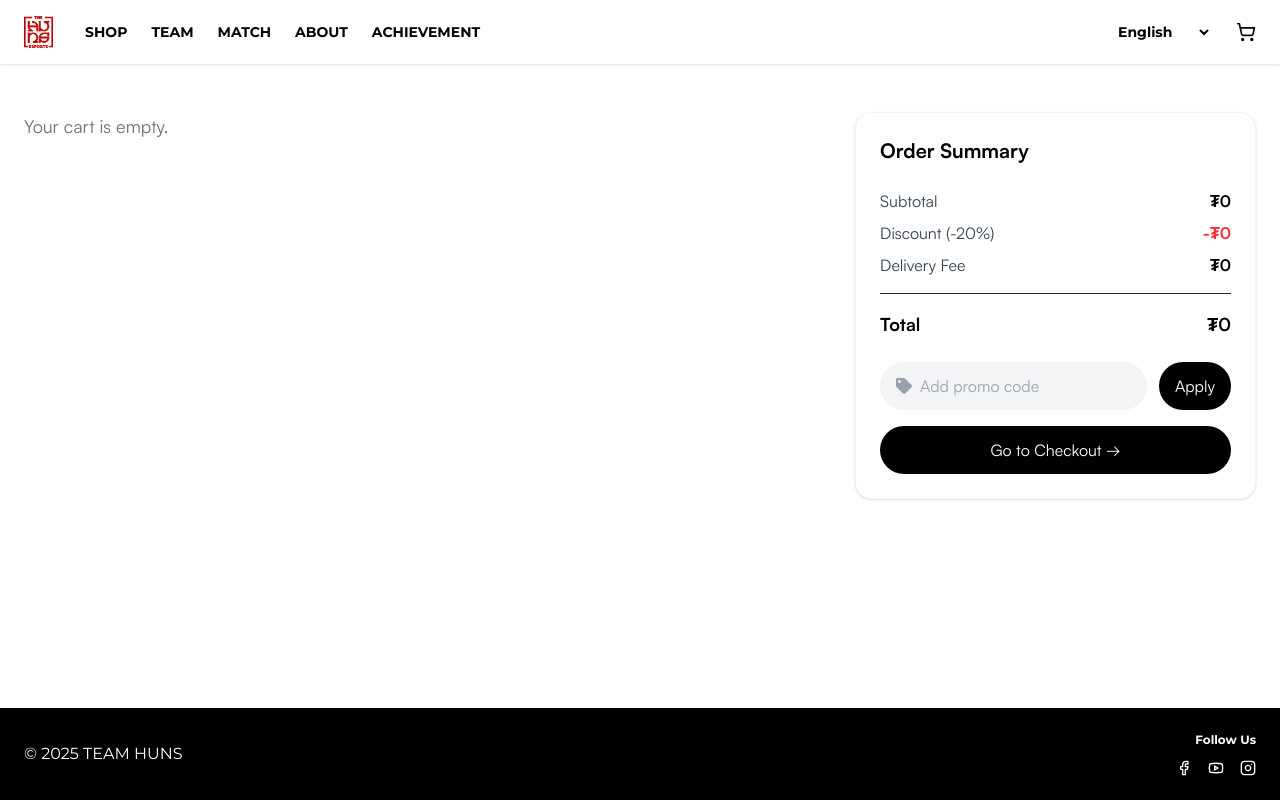
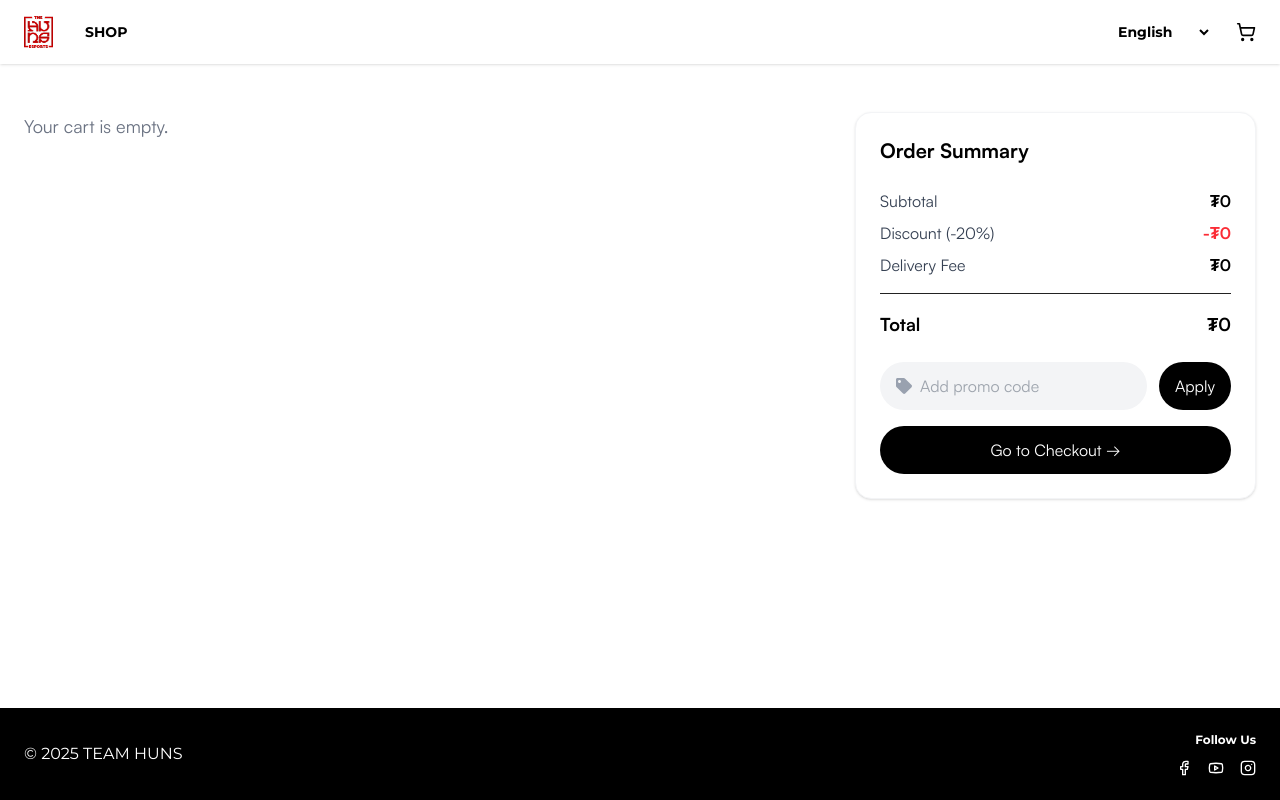
Before and after one commit to enkhtaivanmiro/officepack-front, a Next.js app: page /en/cart in a window 1280 px wide. Built offline with nearby package versions, Linux system fonts and the light colour scheme.

Commit message:
removed header options that is unavailable

```diff
--- a/src/app/components/Header.tsx
+++ b/src/app/components/Header.tsx
@@ -30,27 +30,6 @@ export default function Header() {
             <Link href={localizedLink("/")} className="hover:text-gray-600">
               {t("shop")}
             </Link>
-            <Link href={localizedLink("/team")} className="hover:text-gray-600">
-              {t("team")}
-            </Link>
-            <Link
-              href={localizedLink("/match")}
-              className="hover:text-gray-600"
-            >
-              {t("match")}
-            </Link>
-            <Link
-              href={localizedLink("/about")}
-              className="hover:text-gray-600"
-            >
-              {t("about")}
-            </Link>
-            <Link
-              href={localizedLink("/achievement")}
-              className="hover:text-gray-600"
-            >
-              {t("achievement")}
-            </Link>
           </nav>
         </div>
 
```
